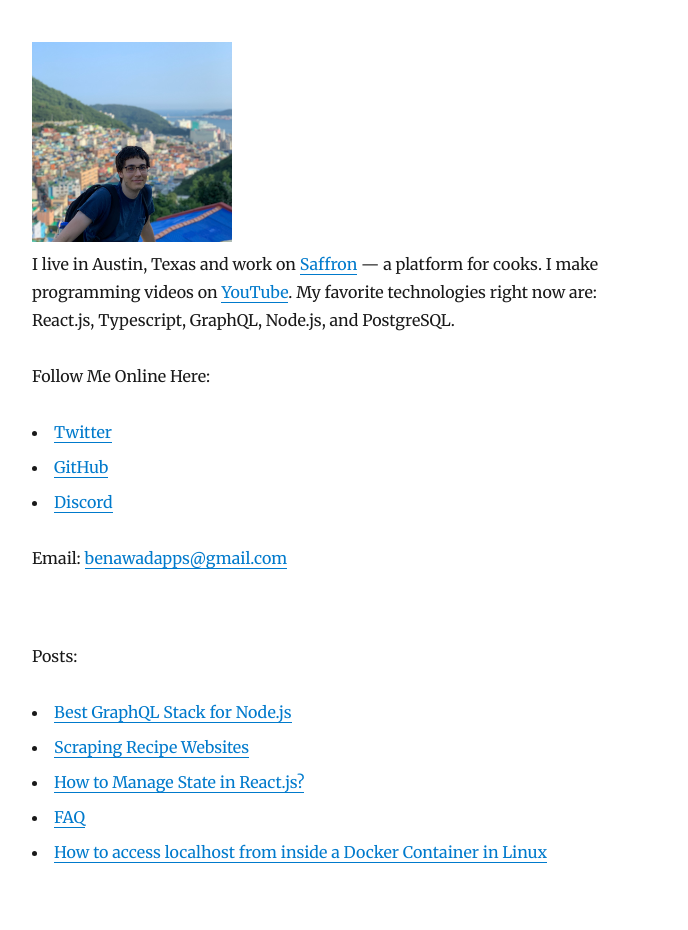
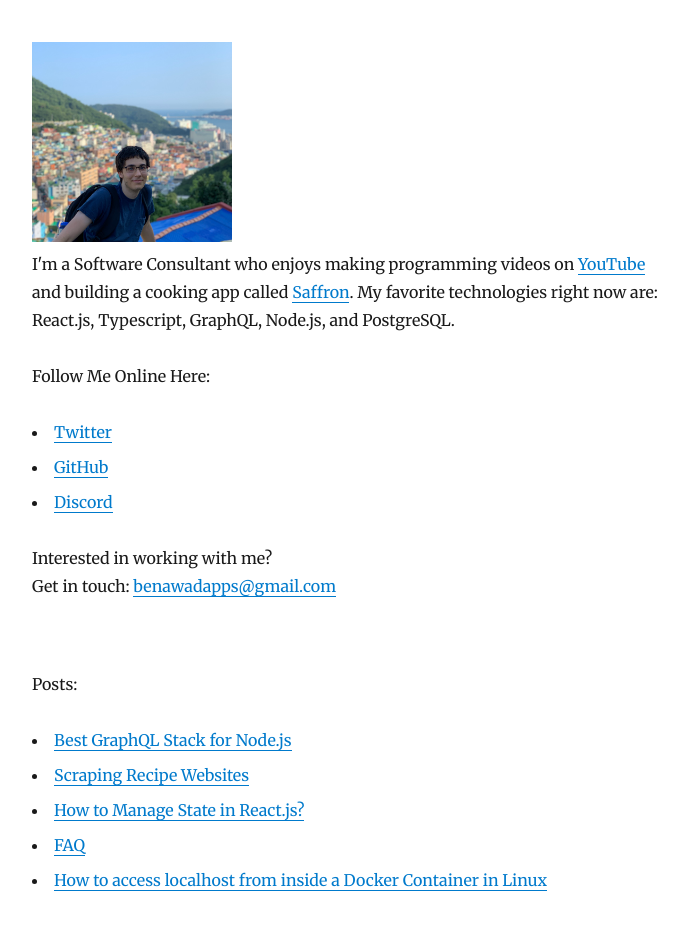
Before and after one commit to benawad/benawad.com, a Gatsby site: page / in a window 1280 px wide. Shown: the whole page, without its empty margins (293-981 px from the left). Built offline with nearby package versions, Linux system fonts and the light colour scheme; Gatsby itself is replaced by a stand-in of ours; some packages are replaced by stand-ins of ours.

Commit message:
update bio

```diff
--- a/src/components/bio.js
+++ b/src/components/bio.js
@@ -6,7 +6,7 @@
  */
 
 import React from "react"
-import { useStaticQuery, graphql } from "gatsby"
+import { useStaticQuery, graphql, Link } from "gatsby"
 import Image from "gatsby-image"
 
 import { rhythm } from "../utils/typography"
@@ -46,21 +46,21 @@ const Bio = () => {
         }}
       />
       <p>
-        I live in Austin, Texas and work on{" "}
+        I'm a Software Consultant who enjoys making programming videos on{" "}
+        <a
+          href="https://youtube.com/c/benawad97"
+          target="_blank"
+          rel="noopener noreferrer"
+        >
+          YouTube
+        </a>{" "}
+        and building a cooking app called{" "}
         <a
           href="https://www.mysaffronapp.com/"
           target="_blank"
           rel="noopener noreferrer"
         >
           Saffron
-        </a>{" "}
-        — a platform for cooks. I make programming videos on{" "}
-        <a
-          href="https://youtube.com/c/benawad97"
-          target="_blank"
-          rel="noopener noreferrer"
-        >
-          YouTube
         </a>
         . My favorite technologies right now are: React.js, Typescript, GraphQL,
         Node.js, and PostgreSQL.
@@ -95,8 +95,8 @@ const Bio = () => {
           </a>
         </li>
       </ul>
-      <p>
-        Email:{" "}
+      <p id="#hire">
+        Interested in working with me? <br></br> Get in touch:{" "}
         <a
           href="mailto:benawadapps@gmail.com"
           target="_blank"
```
